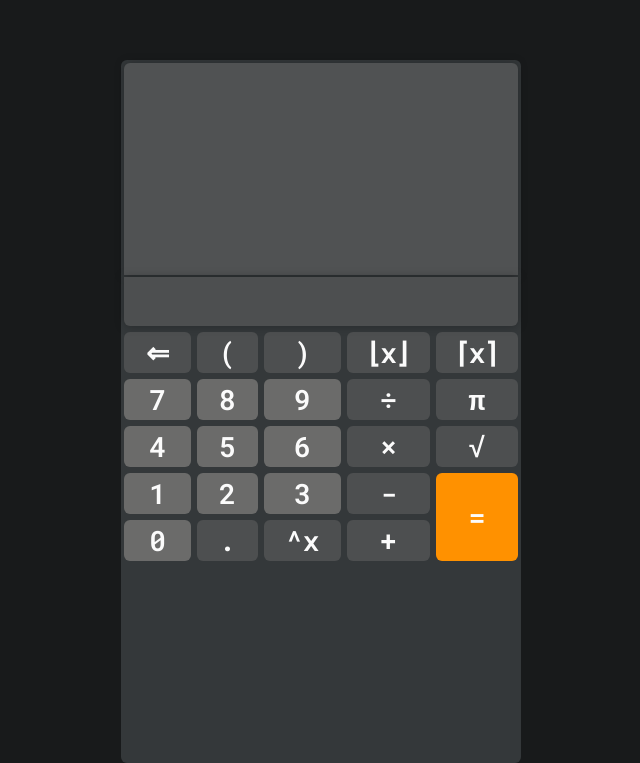
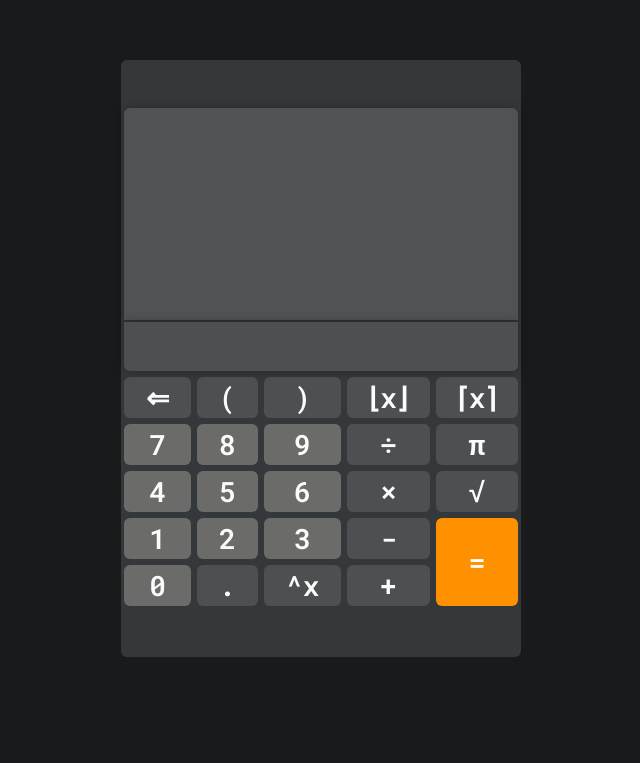
Before and after one commit to Dorito1234/linjeopgave, a plain HTML site: page src/index.html in a window 1280 px wide. Shown: the part 140-903 px from the top of the page, without its empty margins (319-959 px from the left). After the commit the page ends 800 px from the top, so only its background shows below. Drawn offline with Linux system fonts and the light colour scheme.

Commit message:
style: small height changes to calculator refactor: remove unsed variables

```diff
--- a/src/main.css
+++ b/src/main.css
@@ -32,11 +32,10 @@ body {
     font-weight: bold;
     border-radius: var(--border-radius);
     width: 400px;
-    height: 700px;
     margin: auto;
     margin-top: 200px;
     user-select: none;
-    padding-top: 3px;
+    padding: 48px 0;
 }
 
 #calculatorButtons {
--- a/src/main.js
+++ b/src/main.js
@@ -9,8 +9,6 @@ document.addEventListener('DOMContentLoaded', () => {
     const calculatorInput = document.getElementById('calculatorInput');
     const calculatorButtons = document.getElementById('calculatorButtons');
     const backspaceButton = document.getElementById('backspaceButton');
-    const question = document.getElementById('question');
-    const historyLine = document.getElementById('historyLine')
 
     const handleMathError = errorEvent => {
         console.warn(errorEvent);
@@ -57,8 +55,6 @@ document.addEventListener('DOMContentLoaded', () => {
                 calculatorHistory.append(resultWrapper);
 
                 calculatorHistory.scrollTop = calculatorHistory.scrollHeight;
-
-
             }
 
             return mathResult;
@@ -67,9 +63,9 @@ document.addEventListener('DOMContentLoaded', () => {
         return handleMathError('Syntax error');
     }
 
-  calculatorHistory.addEventListener('mouseup', evt => {
-    calculatorInput.value = evt.target.innerText;
-  });
+    calculatorHistory.addEventListener('mouseup', evt => {
+        calculatorInput.value = evt.target.innerText;
+    });
 
     const updateBackspaceButton = (evt, shouldAC) => {
         if (evt.shiftKey && shouldAC) backspaceButton.innerText = 'AC';
```
